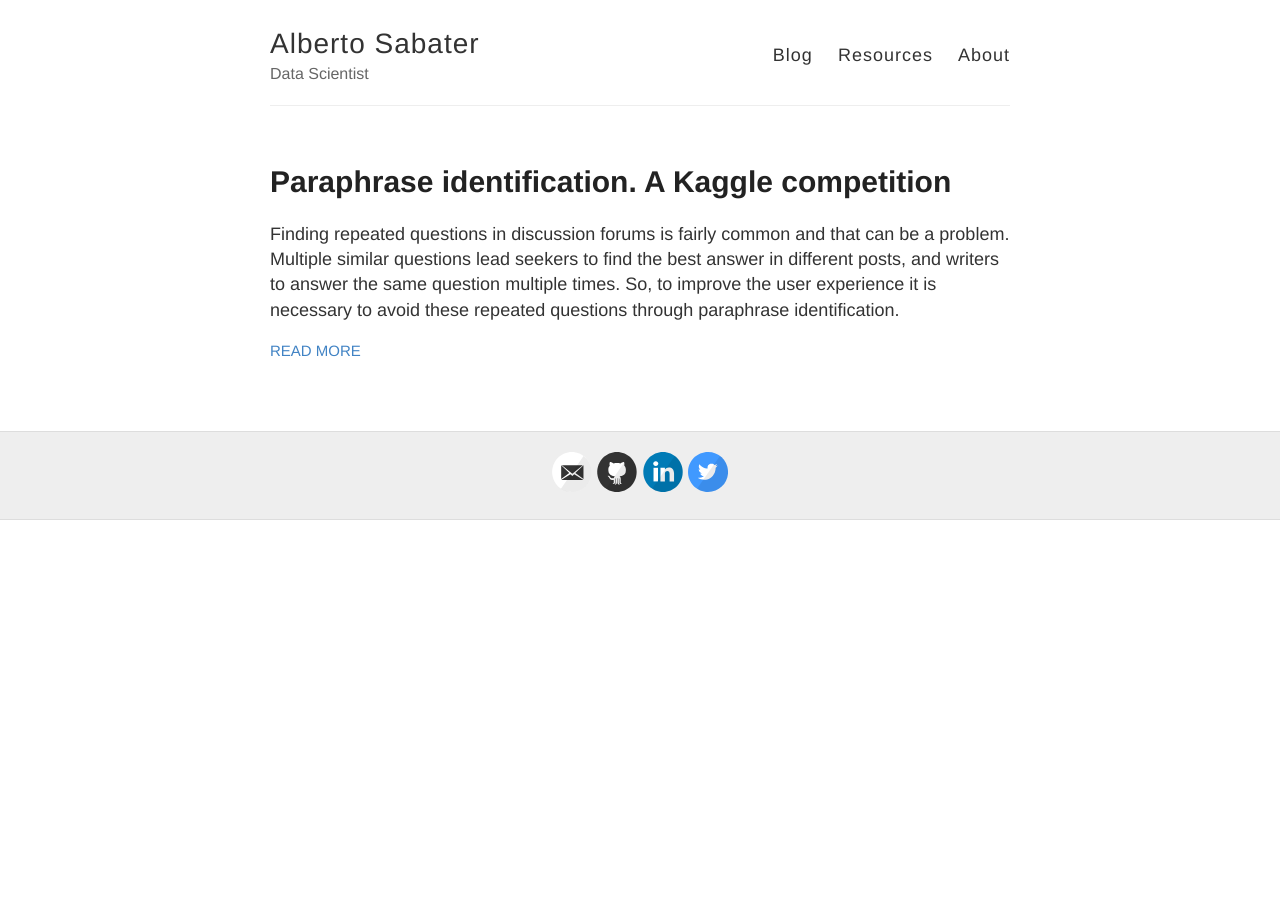
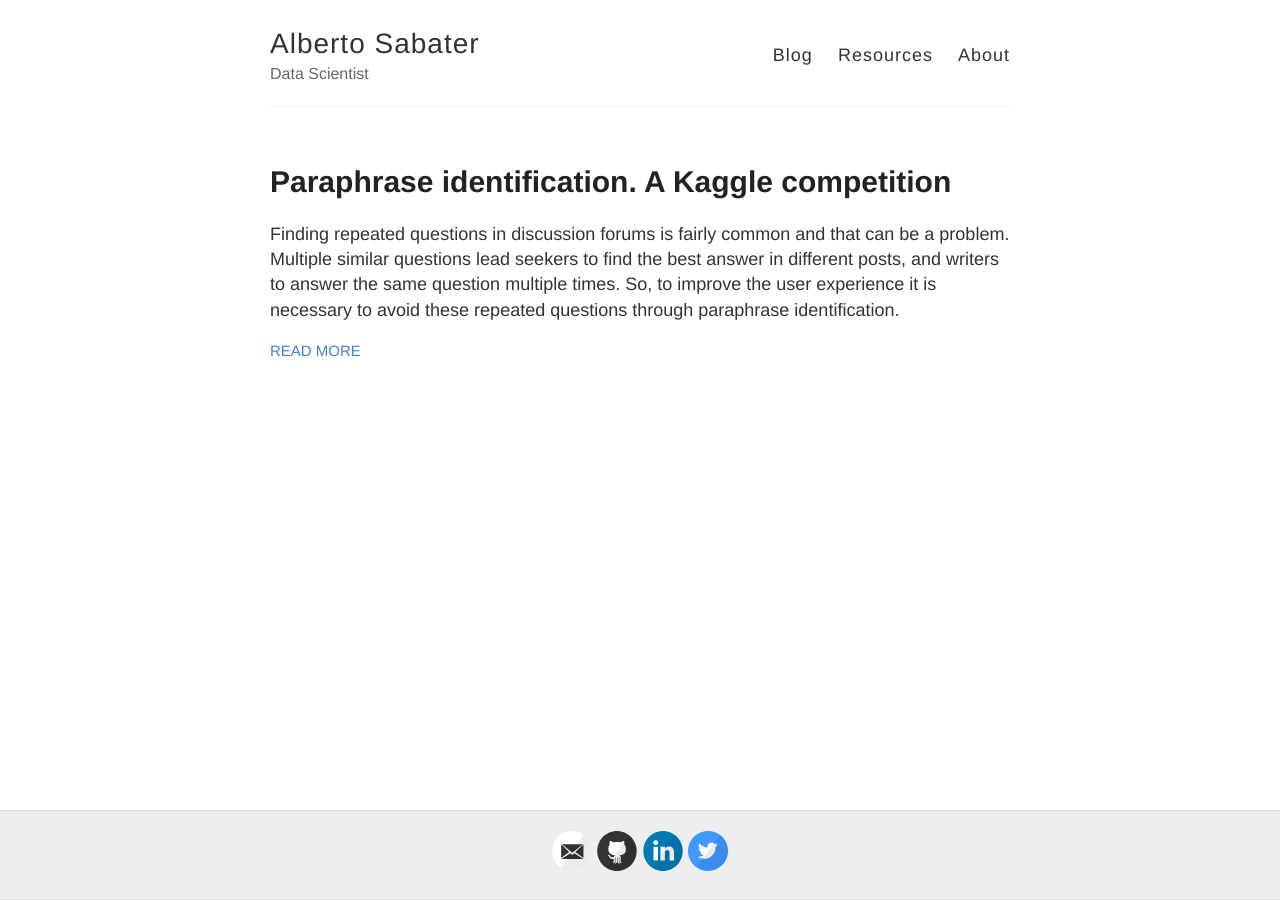
Before and after one commit to AlbertoSabater/AlbertoSabater.github.io, a Jekyll site: the page built from index.html, in a window 1280 px wide. Built offline with Jekyll 4.4.1, drawn with Linux system fonts in a browser that asks for light colours.

Commit message:
Footer to the bottom

```diff
--- a/_layouts/default.html
+++ b/_layouts/default.html
@@ -19,6 +19,9 @@
   </head>
 
   <body>
+
+    <div id="wrapper">
+
       <div class="wrapper-masthead">
         <div class="container">
           <header class="masthead clearfix">
@@ -40,7 +43,7 @@
         </div>
       </div>
 
-    <div id="main" role="main" class="container">
+      <div id="main" role="main" class="container space-svg">
         {{ content }}
       </div>
 
@@ -52,6 +55,8 @@
         </div>
       </div>
 
+    </div>
+
     {% include analytics.html %}
   </body>
 </html>
--- a/style.scss
+++ b/style.scss
@@ -15,12 +15,16 @@
 
 html {
   font-size: 100%;
+
+  height:100%;
 }
 
 body {
 	background: $white;
   font: 18px/1.4 $helvetica;
   color: $darkGray;
+
+  height:100%;
 }
 
 .container {
@@ -263,7 +267,7 @@ nav {
   }
 
   .comments {
-    margin-top: 10px;
+    margin-top: 15px;
   }
 
   .read-more {
@@ -272,11 +276,27 @@ nav {
   }
 }
 
+
+.space-svg{
+  padding-bottom: 100px;
+}
+
+#wrapper {
+  min-height:100%;
+  position:relative;
+}
+
 .wrapper-footer {
   margin-top: 50px;
   border-top: 1px solid #ddd;
   border-bottom: 1px solid #ddd;
   background-color: $lightGray;
+
+  width:100%;
+  height:90px;
+  position:absolute;
+  bottom:0;
+  left:0;
 }
 
 footer {
```
Lines whose indentation alone changed are shown as unchanged.
